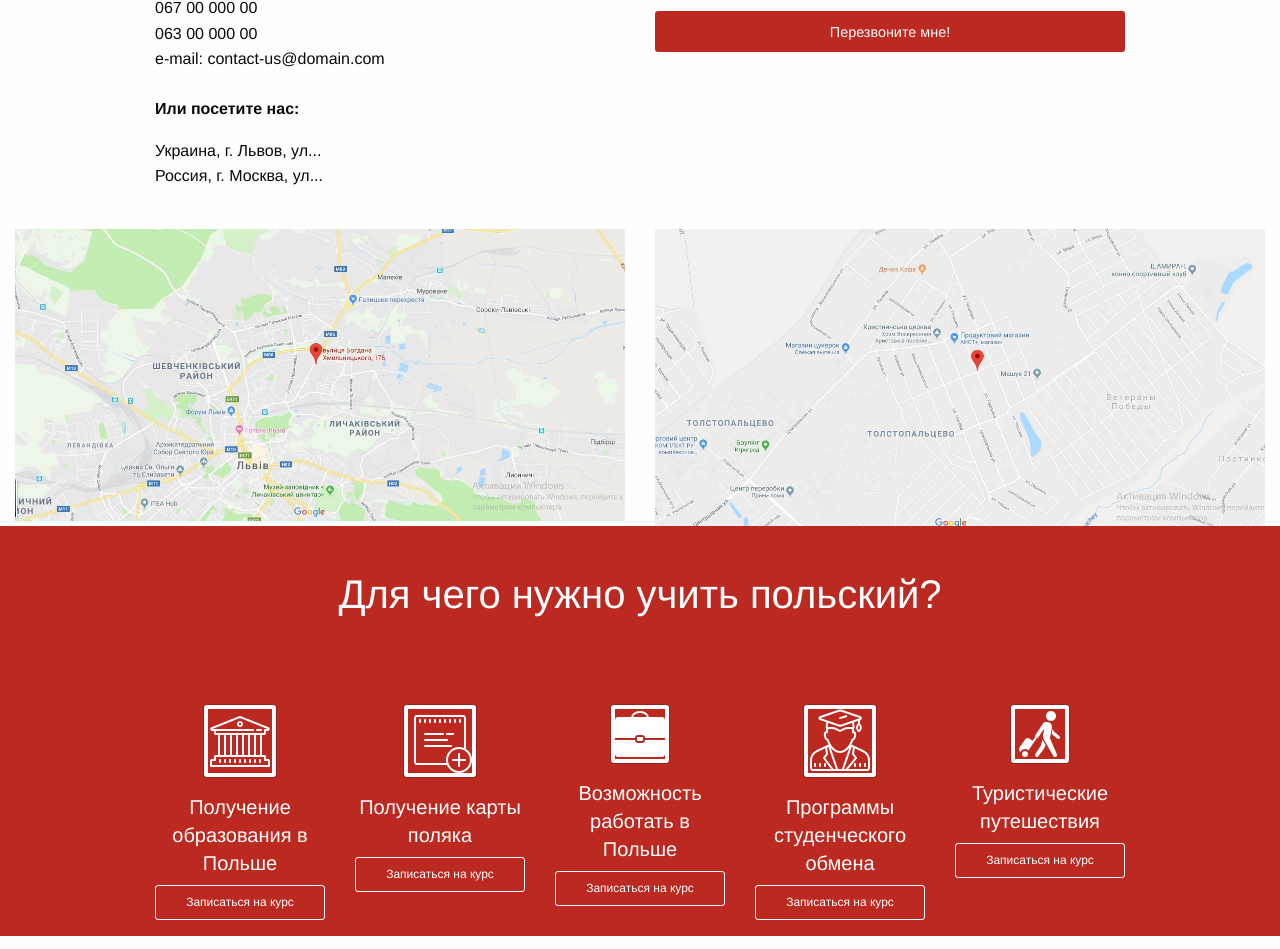
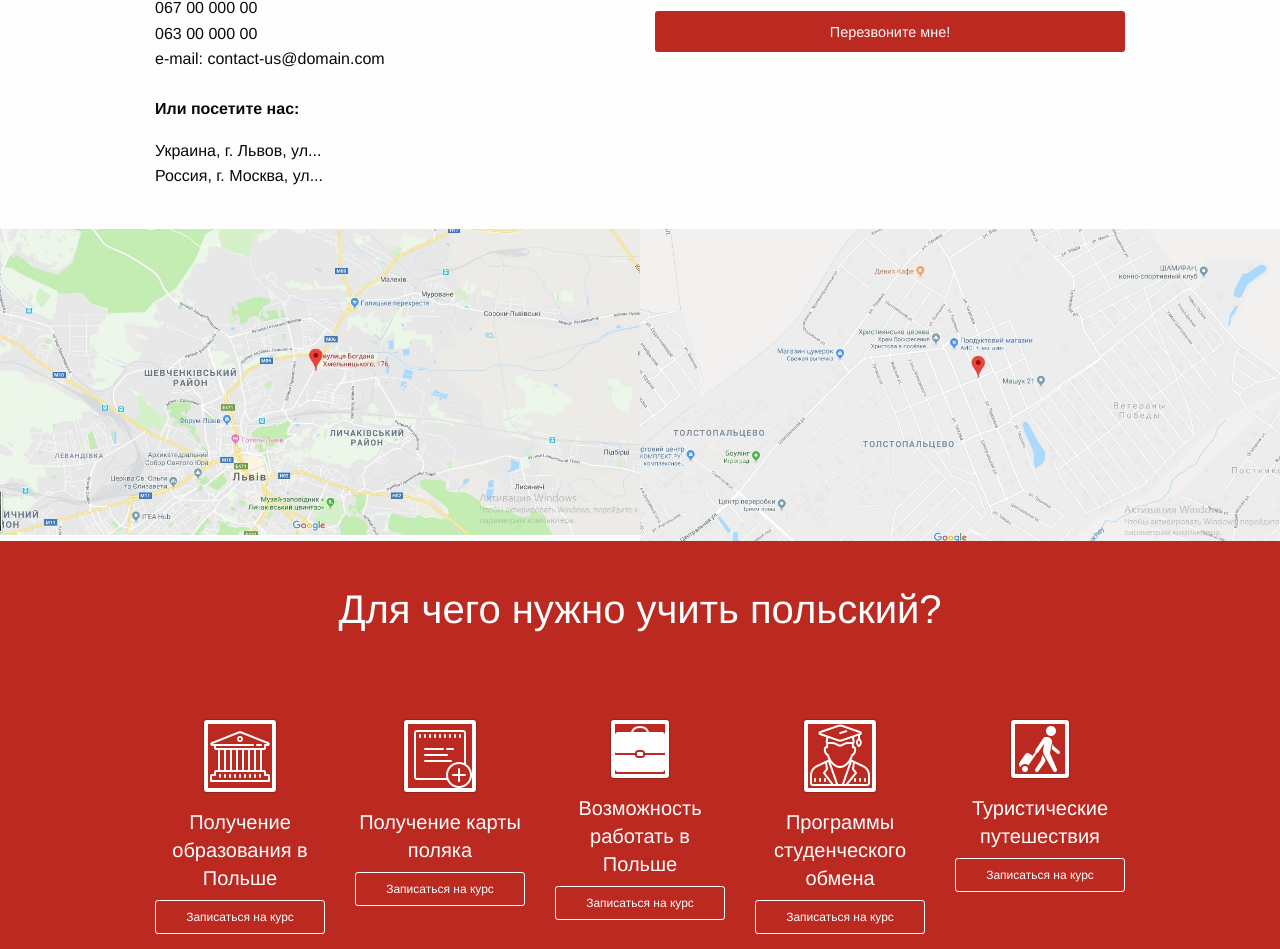
Before and after one commit to Liybov/liybov.github.io, a PHP site: page /contact-us.html in a window 1280 px wide. Shown: the part 417-1366 px from the top of the page. Run offline with PHP 8.4, Linux system fonts and the light colour scheme; some libraries are stand-ins or nearby versions.

Commit message:
Update app.css

```diff
--- a/test2/php/css/app.css
+++ b/test2/php/css/app.css
@@ -77,3 +77,7 @@ hr {
     -ms-flex-flow: row wrap;
     flex-flow: row wrap;
 }
+.map .columns {
+    padding-right: 0;
+    padding-left: 0;
+}
```
